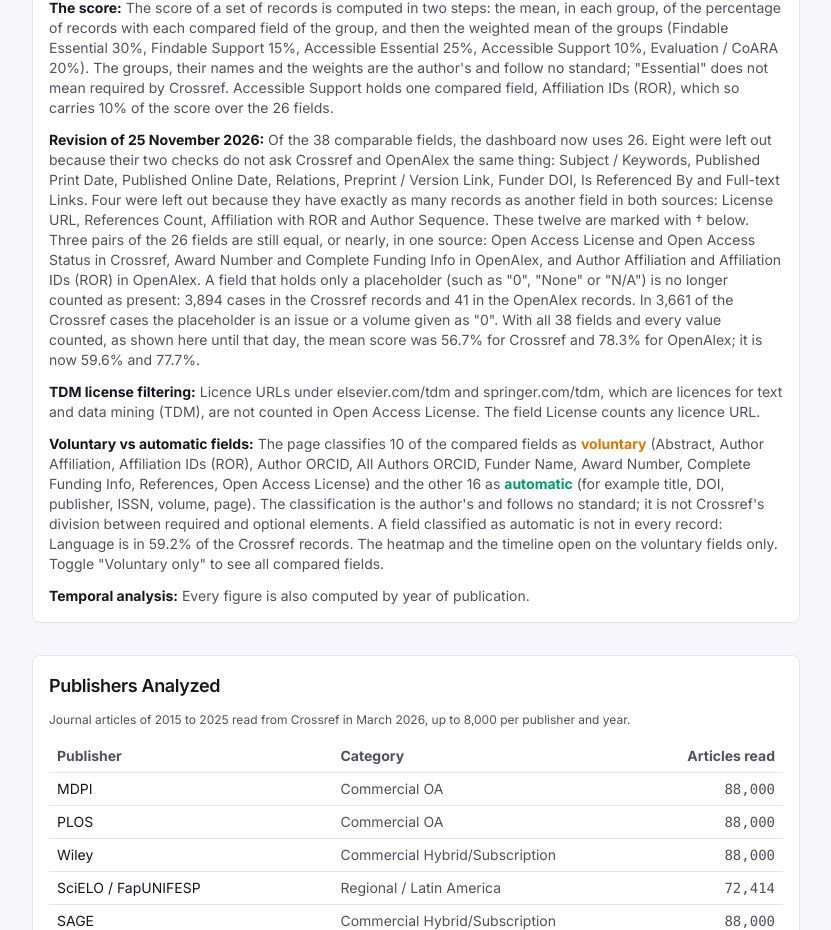
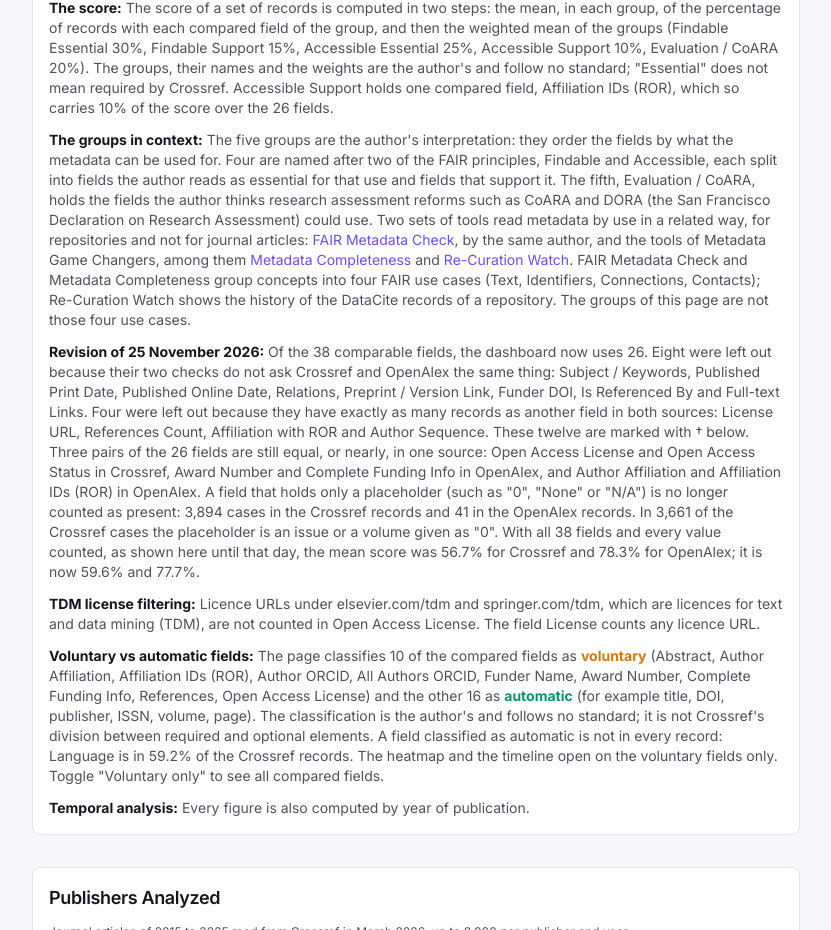
Before and after one commit to rijdho/publisher-gap, a React (Vite) app: page /#/about in a window 1280 px wide. Shown: the part 1600-2530 px from the top of the page, without its empty margins (256-1087 px from the left). Built offline with nearby package versions, Linux system fonts and the light colour scheme.

Commit message:
About: the groups are the author's interpretation by use, beside the tools that group by FAIR use case

```diff
--- a/src/pages/AboutPage.jsx
+++ b/src/pages/AboutPage.jsx
@@ -224,6 +224,28 @@ export default function AboutPage() {
             "Essential" does not mean required by Crossref. Accessible Support
             holds one compared field, Affiliation IDs (ROR), which so carries
             10% of the score over the 26 fields.
+          </p>
+          <p>
+            <strong style={{ color: "var(--color-text)" }}>The groups in context:</strong>
+            {" "}The five groups are the author's interpretation: they order
+            the fields by what the metadata can be used for. Four are named
+            after two of the FAIR principles, Findable and Accessible, each
+            split into fields the author reads as essential for that use and
+            fields that support it. The fifth, Evaluation / CoARA, holds the
+            fields the author thinks research assessment reforms such as CoARA
+            and DORA (the San Francisco Declaration on Research Assessment)
+            could use. Two sets of tools read metadata by use in a related way,
+            for repositories and not for journal articles:{" "}
+            <a href="https://rijdho.github.io/fair-repo-audit/" target="_blank" rel="noopener noreferrer" style={{ color: "var(--color-accent)" }}>FAIR Metadata Check</a>,
+            by the same author, and the tools of Metadata Game Changers, among
+            them{" "}
+            <a href="https://metadata-game-changers.github.io/recuration-watch/completeness.html" target="_blank" rel="noopener noreferrer" style={{ color: "var(--color-accent)" }}>Metadata Completeness</a>
+            {" "}and{" "}
+            <a href="https://metadata-game-changers.github.io/recuration-watch/recurationWatch.html" target="_blank" rel="noopener noreferrer" style={{ color: "var(--color-accent)" }}>Re-Curation Watch</a>.
+            FAIR Metadata Check and Metadata Completeness group concepts into
+            four FAIR use cases (Text, Identifiers, Connections, Contacts);
+            Re-Curation Watch shows the history of the DataCite records of a
+            repository. The groups of this page are not those four use cases.
           </p>
           <p>
             <strong style={{ color: "var(--color-text)" }}>
```
